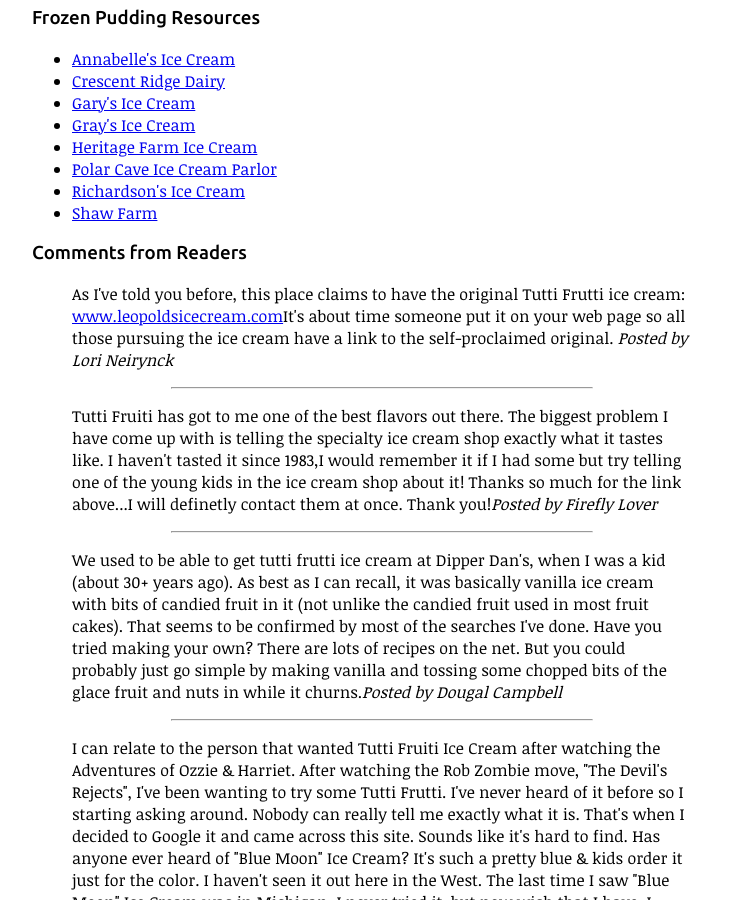
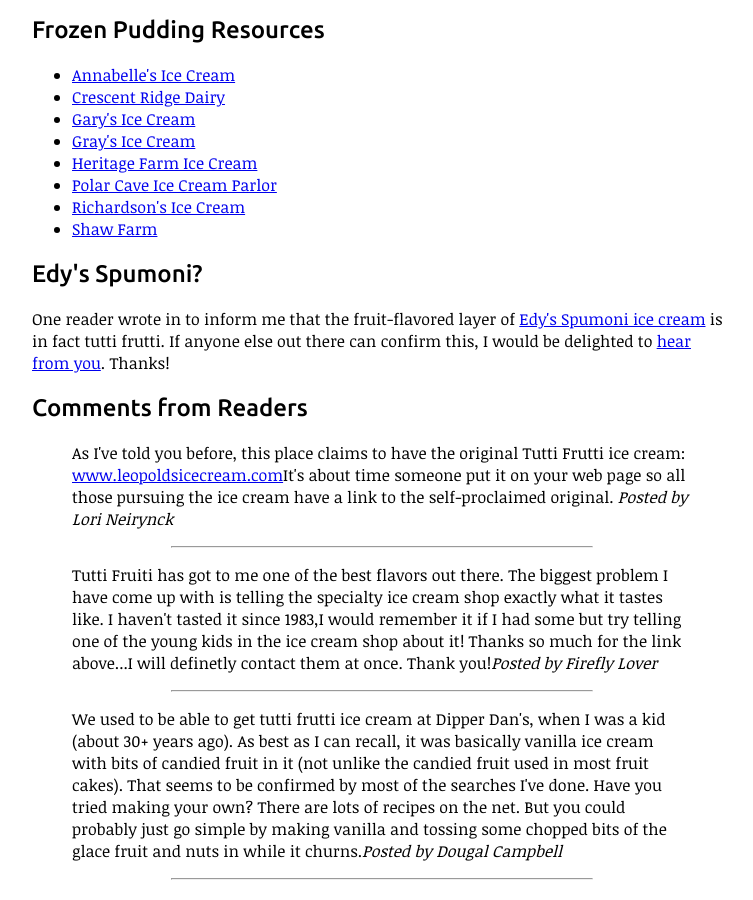
Before and after one commit to tjr/tjr.github.com, a Jekyll site: the page writing/tutti-frutti-ice-cream.html, which Jekyll copies as it is, in a window 1280 px wide and 900 px high, scrolled down 2242 px. Shown: the whole window, without its empty margins (258-1011 px from the left). Built offline with Jekyll 4.4.1, drawn with Linux system fonts in a browser that asks for light colours.

Commit message:
Update writing/tutti-frutti-ice-cream.html

```diff
--- a/writing/tutti-frutti-ice-cream.html
+++ b/writing/tutti-frutti-ice-cream.html
@@ -120,7 +120,7 @@ more authentic than the one listed above? I have no idea. It would be
 awesome to find a recipe for tutti frutti that was actually published
 circa the 1950's...
 
-<h3>Tutti Frutti Quotes</h3>
+<h2>Tutti Frutti Quotes</h2>
 Here are a few quotes describing tutti frutti / frozen pudding:
 <ul>
   <li>"Well, it's kind of hard to explain."
@@ -134,7 +134,7 @@ used to be called tutti-frutti?"
   <li>"...with peaches and pineapples, too, and cherries sprinkled through..."
 (<em>from a song in the tutti frutti episode</em>)</li>
 </ul>
-<h3>Frozen Pudding Resources</h3>
+<h2>Frozen Pudding Resources</h2>
 <ul>
   <li><a href="http://www.annabellesicecream.com/">Annabelle's Ice Cream</a></li>
   <li><a href="http://www.crescentridge.com/"> Crescent Ridge Dairy</a></li>
@@ -146,7 +146,14 @@ used to be called tutti-frutti?"
   <li><a href="http://www.shawfarm.com/"> Shaw Farm</a></li>
 </ul>
 
-<h3>Comments from Readers</h3>
+<h2>Edy's Spumoni?</h2>
+<p>
+One reader wrote in to inform me that the fruit-flavored layer of
+<a href="http://edys.com/brand/funflavors/flavor.asp?b=1421&f=2858">Edy's Spumoni
+ice cream</a> is in fact tutti frutti. If anyone else out there can confirm this,
+I would be delighted to <a href="mailto:tjr@acm.org">hear from you</a>. Thanks!
+
+<h2>Comments from Readers</h2>
 <blockquote>As I've told you before, this place claims to have the
 original Tutti Frutti ice
 cream: <a href="http://www.leopoldsicecream.com/">www.leopoldsicecream.com</a>It's
```
